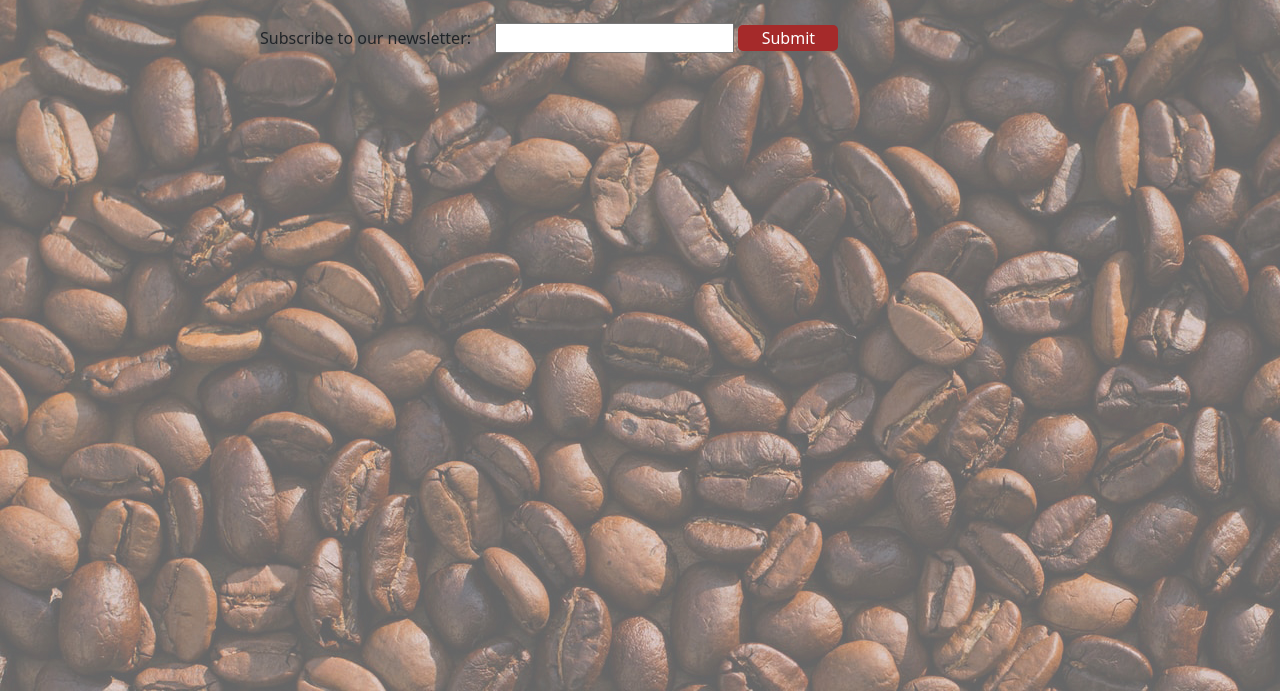
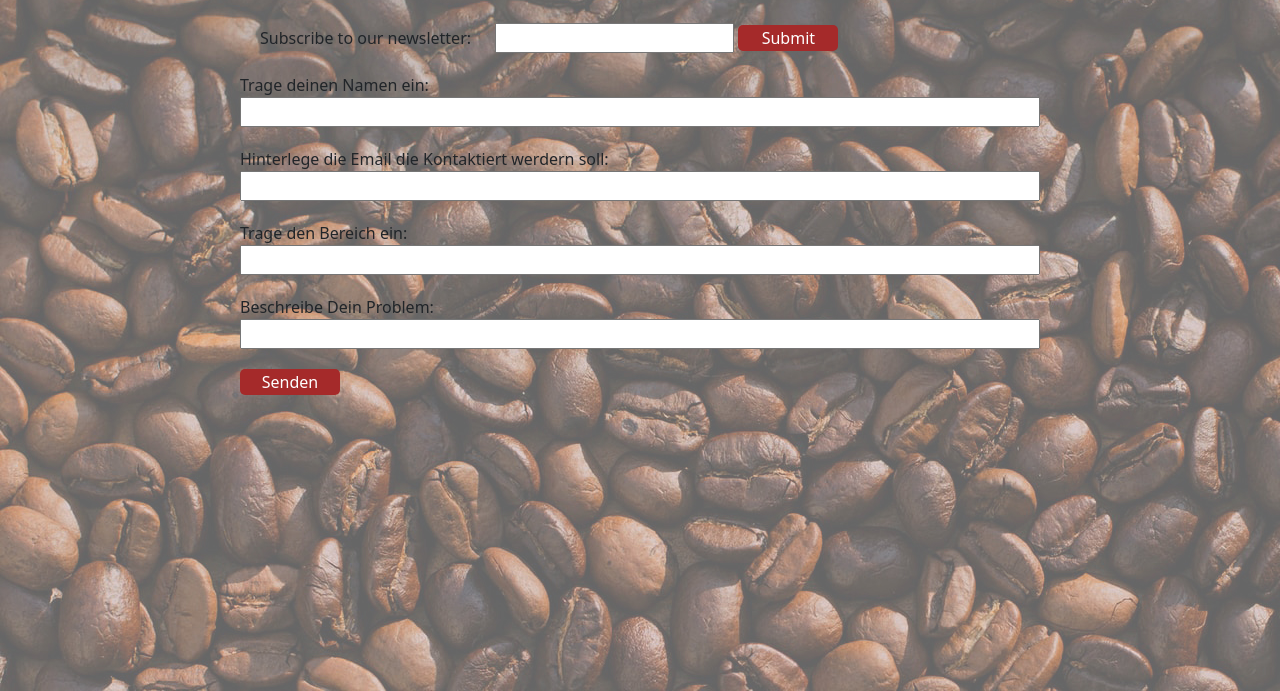
Before and after one commit to Art3m1sthe2nd/serverless-jamstack123456, a website: page web/index.html in a window 1280 px wide. Shown: the part 109-800 px from the top of the page. Drawn offline with nearby package versions, Linux system fonts and the light colour scheme; no server answers.

Commit message:
Kontakt form without logic in 3rd function

```diff
--- a/project.yml
+++ b/project.yml
@@ -9,7 +9,7 @@ packages:
         limits:
           timeout: 5000
           memory: 256
-      - name: checkEmail
+      - name: contactForm
         limits:
           timeout: 5000
           memory: 256
--- a/web/index.html
+++ b/web/index.html
@@ -68,6 +68,25 @@
         <input type="email" id="email" name="email" class="email-field">
         <button class="button" id="subscribe" type="button">Submit</button>
     </form>
+    <div class="form-container">
+      <form id="name-form">
+        <label for="name">Trage deinen Namen ein:</label>
+        <input type="name" id="name" name="name" class="contact-form">
+      </form>
+      <form id="contact-email-form">
+        <label for="email">Hinterlege die Email die Kontaktiert werdern soll:</label>
+        <input type="contact-email" id="contact-email" name="email" class="contact-form">
+      </form>
+      <form id="Abteilung-form">
+        <label for="Abteilung">Trage den Bereich ein:</label>
+        <input type="Abteilung" id="Abteilung" name="Abteilung" class="contact-form">
+      </form>
+      <form id="anliegen-form">
+        <label for="anliegen">Beschreibe Dein Problem:</label>
+        <input type="anliegen" id="anliegen" name="anliegen" class="contact-form">
+        <button class="button" id="send" type="button">Senden</button>
+      </form>
+    </div>
     <div class="functions"></div>
 
       <script src="https://cdn.jsdelivr.net/npm/axios/dist/axios.min.js"></script>
--- a/web/script.js
+++ b/web/script.js
@@ -77,13 +77,16 @@ const subscribeHandler = async function() {
 
   try {
     const response = await axios.post(emailUrl);
-    const doSth = !response.data.ok; // If response.ok is true, doSth will be true
+    const doSth = !response.data.ok; // If response.ok is true, doSth will be false
     localStorage.setItem("subscribe", email);
     document.getElementById("email").value = '';
     let emailForm = document.getElementById("email-form");
     const message = doSth ? "You are already subscribed." : "You have been successfully added to our email list.";
     const successMessage = document.createTextNode(message);
     emailForm.appendChild(successMessage);
+    setTimeout(() => {
+      emailForm.removeChild(successMessage);
+    }, 5000);
   } catch (error) {
     console.error(error);
     // Handle the error here if necessary
--- a/web/styles.css
+++ b/web/styles.css
@@ -38,6 +38,17 @@ body {
 .email-field {
     margin-left: 20px;
 }
+
+.form-container {
+    width: 800px; /* Adjust the width as needed */
+    margin: 0 auto; /* Center the forms horizontally */
+  }
+
+  .contact-form {
+    width: 100%; /* Optional: To make the inputs stretch to the container width */
+    margin-bottom: 20px; /* Optional: Add some spacing between the forms */
+  }
+
 
 button {
     width: 100px;
```
Also changed, not shown: .deployed/versions.json.
